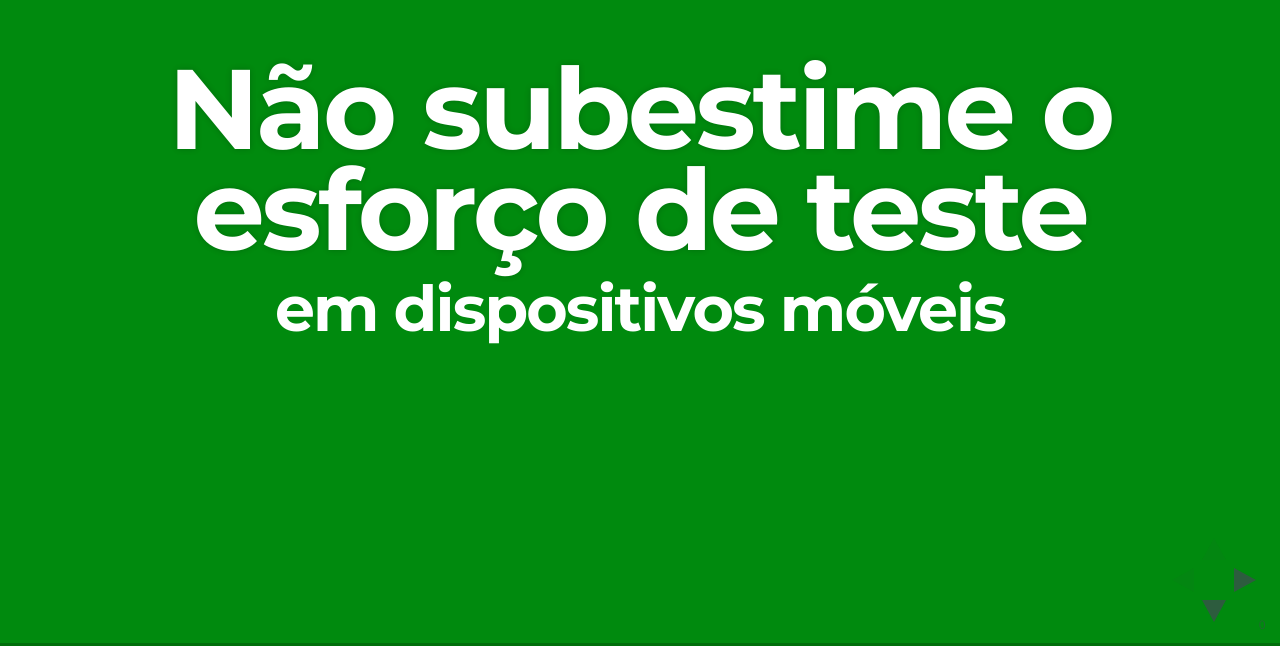
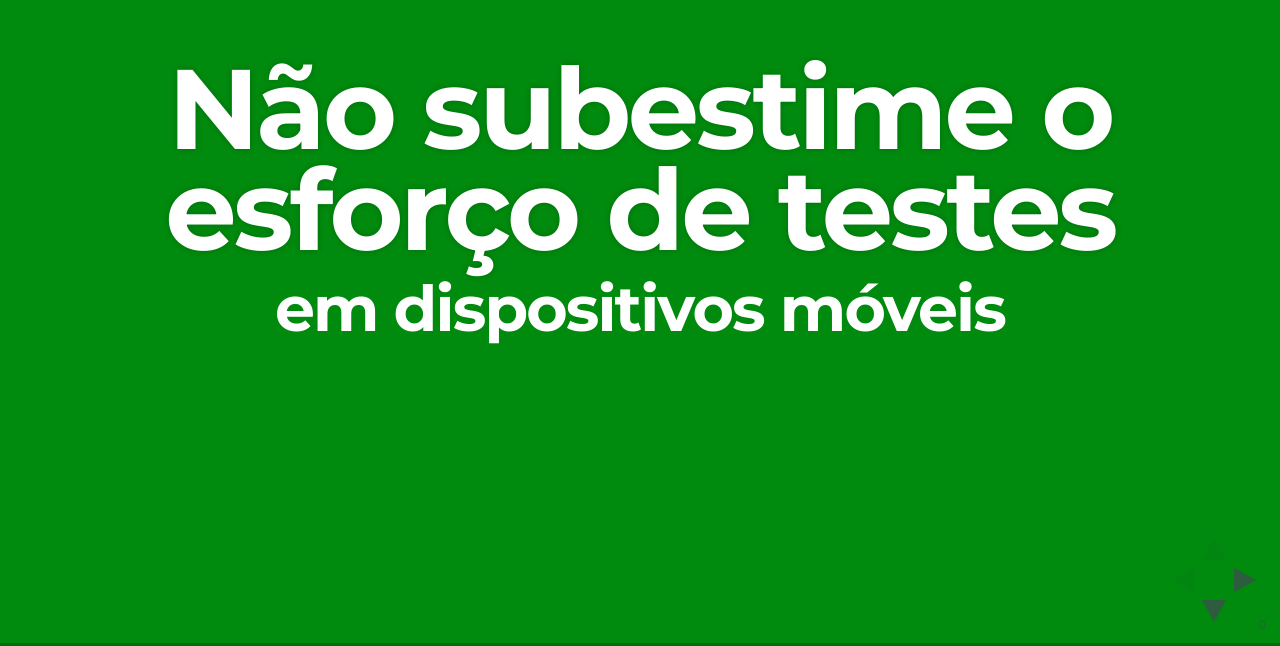
Before and after one commit to raphaelrodrigs/mobiletest, a plain HTML site: page index.html in a window 1280 px wide. Shown: the part 154-800 px from the top of the page. Drawn offline with nearby package versions, Linux system fonts and the light colour scheme.

Commit message:
Alteracao titulo

```diff
--- a/index.html
+++ b/index.html
@@ -4,7 +4,7 @@
 	<head>
 		<meta charset="utf-8">
 
-		<title>Não subestime o esforço de teste em dispositivos móveis </title>
+		<title>Não subestime o esforço de testes em dispositivos móveis</title>
 
 		<meta name="description" content="Palestra TDC 2017 POA - Trilha de Testes">
 		<meta name="author" content="Raphael Rodrigues">
@@ -41,7 +41,7 @@
 			<div class="slides">
                 <section>
                     <section data-background-color="#008a0e">
-                        <h1 style="color:#fff">Não subestime o esforço de teste <br></h1>
+                        <h1 style="color:#fff">Não subestime o esforço de testes<br></h1>
                         <h2 style="color:#fff">em dispositivos móveis</h2>
                         <br>
                     </section>
```
